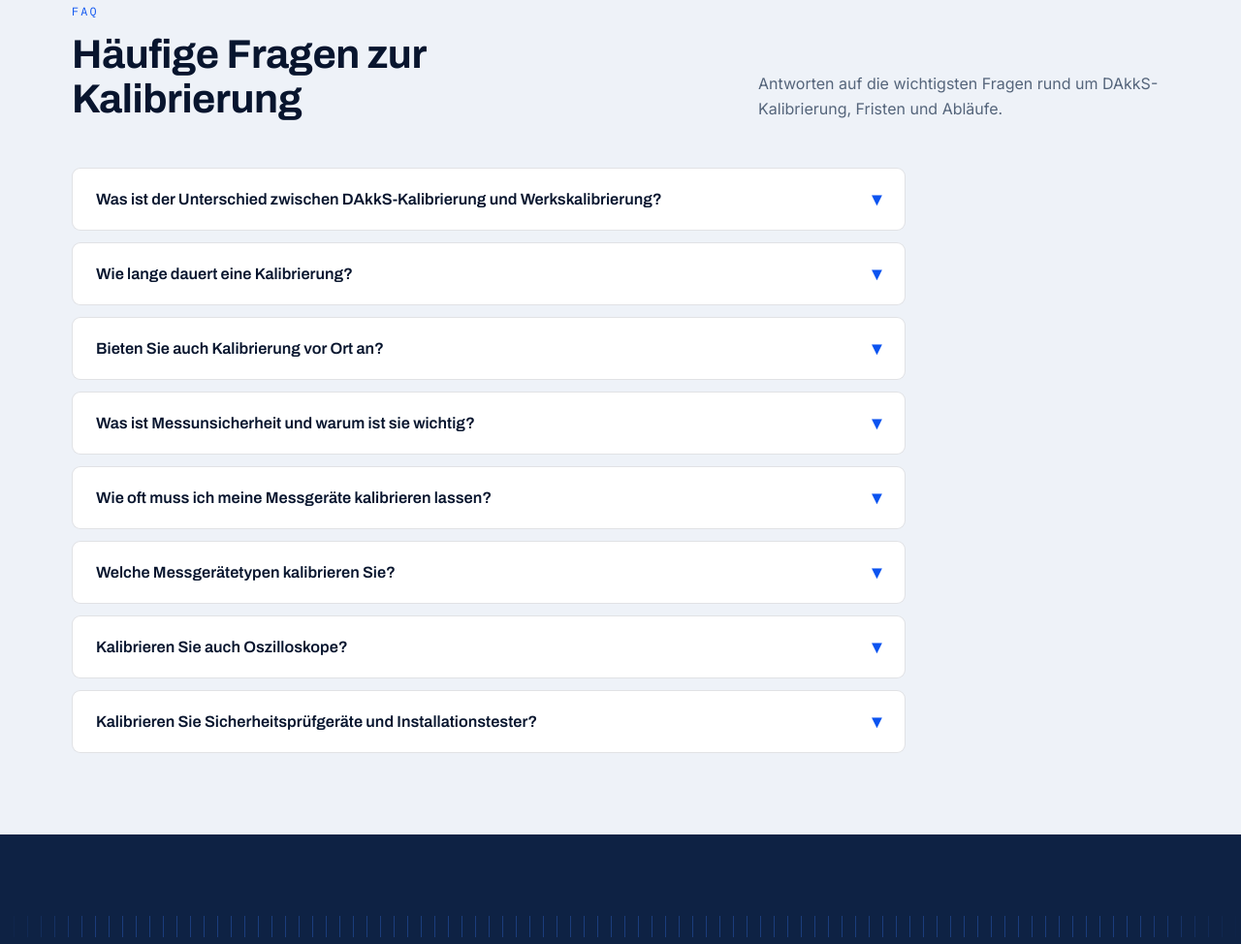
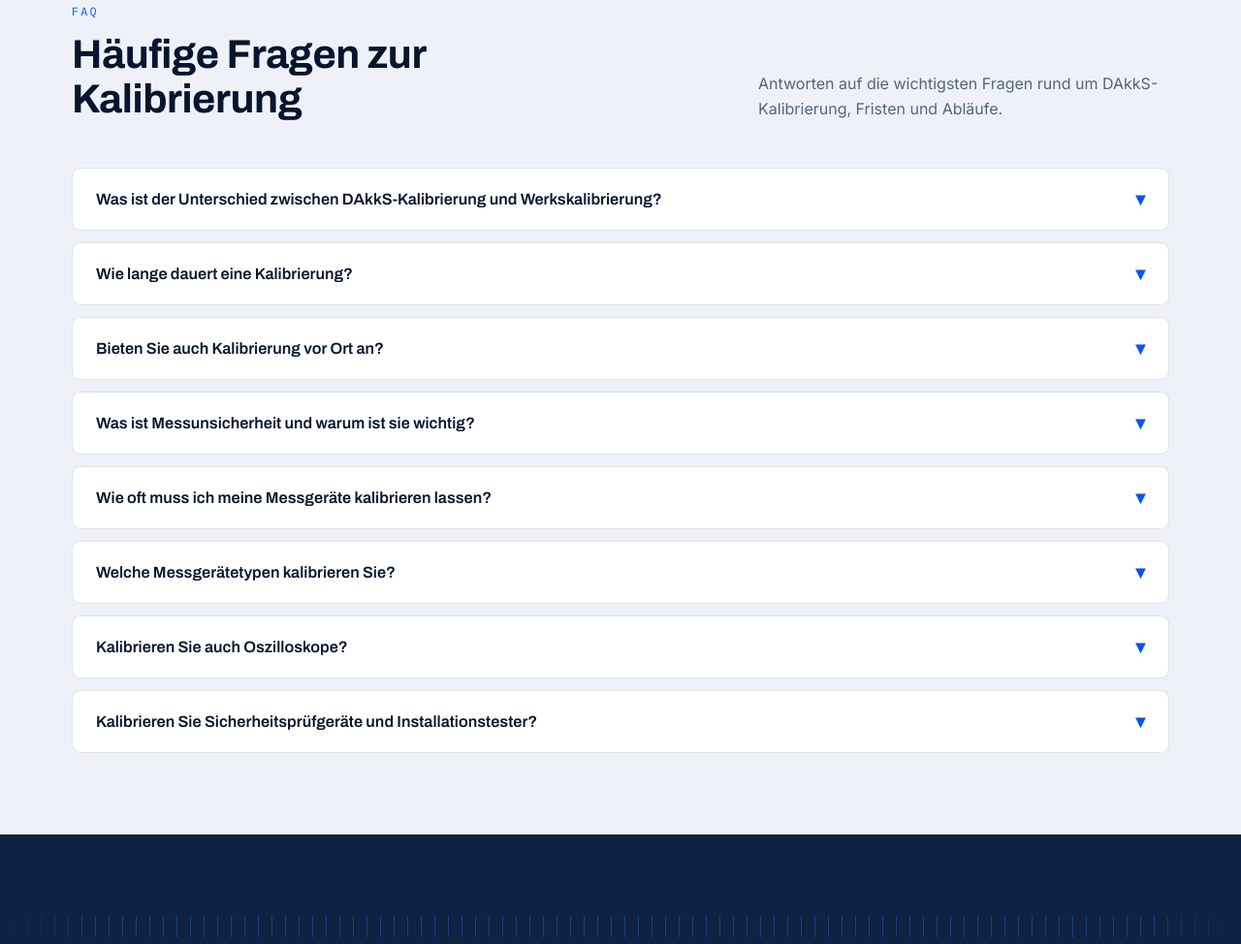
Before and after one commit to SE-Basti/SE-Basti.github.io, a plain HTML site: page index.html in a window 1280 px wide. Shown: the part 7206-8180 px from the top of the page at 97% size. Drawn offline with Linux system fonts and the light colour scheme.

Commit message:
Add files via upload

```diff
--- a/index.html
+++ b/index.html
@@ -314,7 +314,7 @@
   /* FAQ */
   .faq{background:var(--paper-2)}
   .faq .lead-head h2{max-width:22ch}
-  .faq-list{display:grid;gap:12px;max-width:860px}
+  .faq-list{display:grid;gap:12px}
   .faq-item{border:1px solid var(--line-l);border-radius:9px;overflow:hidden;background:#fff}
   .faq-q{width:100%;text-align:left;background:none;border:0;padding:20px 24px;display:flex;justify-content:space-between;align-items:center;gap:18px;cursor:pointer;font-family:var(--display);font-weight:600;font-size:1.02rem;color:var(--ink)}
   .faq-q .arr{font-size:1.2rem;transition:transform .2s;color:var(--blue);flex:none}
```
